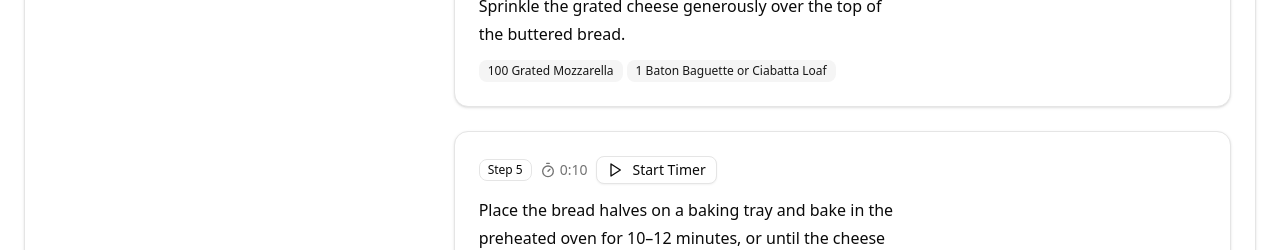
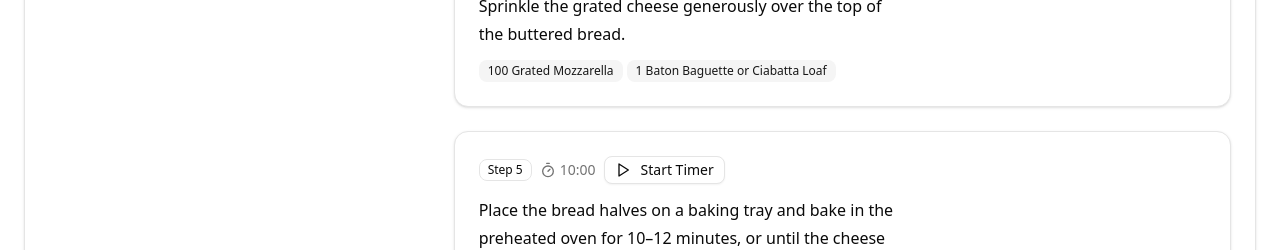
Before and after one commit to renja-g/culinary-vault-frontend, a Next.js app: page /recipes/cheesy-garlic-bread in a window 1280 px wide. Shown: the part 1025-1275 px from the top of the page. Built offline with nearby package versions, Linux system fonts and the light colour scheme.

Commit message:
Fix timer

```diff
--- a/components/recipe/InstructionStep.tsx
+++ b/components/recipe/InstructionStep.tsx
@@ -13,12 +13,12 @@ import {
   TooltipProvider,
   TooltipTrigger,
 } from "@/components/ui/tooltip";
-import { InstructionIngredient, RecipeImage, Ingredient } from "@/types/recipe";
+import { InstructionIngredient, RecipeImage, Ingredient, InstructionTimer } from "@/types/recipe";
 
 interface InstructionStepProps {
   stepNumber: number;
   instruction: string;
-  timer?: number | null;
+  timer?: InstructionTimer | null;
   ingredients?: InstructionIngredient[] | null;
   images?: RecipeImage[] | null;
   allIngredients: Ingredient[];
@@ -189,7 +189,7 @@ const InstructionStep = (props: InstructionStepProps) => {
               <Badge variant="outline" className="mr-2">
                 Step {stepNumber}
               </Badge>
-              {timer && <StepTimer duration={timer} />}
+              {timer && <StepTimer timer={timer} />}
             </div>
             <p className="leading-7">
               {highlightedInstruction}
--- a/components/recipe/StepTimer.tsx
+++ b/components/recipe/StepTimer.tsx
@@ -2,13 +2,29 @@
 import { useState, useEffect, useRef, useCallback } from "react";
 import { Button } from "@/components/ui/button";
 import { Timer, Play, Square } from "lucide-react";
+import { InstructionTimer, TimeUnit } from "@/types/recipe";
 
 interface StepTimerProps {
-  duration: number;
+  timer: InstructionTimer;
 }
 
-const StepTimer = ({ duration }: StepTimerProps) => {
-  const [timeLeft, setTimeLeft] = useState<number | null>(duration);
+const StepTimer = ({ timer }: StepTimerProps) => {
+  // Convert timer duration to seconds
+  const convertToSeconds = (duration: number, timeUnit: TimeUnit): number => {
+    switch (timeUnit) {
+      case TimeUnit.SECONDS:
+        return duration;
+      case TimeUnit.MINUTES:
+        return duration * 60;
+      case TimeUnit.HOURS:
+        return duration * 3600;
+      default:
+        return duration;
+    }
+  };
+
+  const totalDurationInSeconds = convertToSeconds(timer.duration, timer.timeUnit);
+  const [timeLeft, setTimeLeft] = useState<number | null>(totalDurationInSeconds);
   const [isRunning, setIsRunning] = useState(false);
   const [isBeeping, setIsBeeping] = useState(false);
   const audioContext = useRef<AudioContext | null>(null);
@@ -141,7 +157,7 @@ const StepTimer = ({ duration }: StepTimerProps) => {
     }
 
     initAudioContext(); // Initialize audio context on user interaction
-    setTimeLeft(duration);
+    setTimeLeft(totalDurationInSeconds);
     setIsRunning(true);
   };
 
@@ -158,7 +174,7 @@ const StepTimer = ({ duration }: StepTimerProps) => {
   };
 
   const resetTimer = () => {
-    setTimeLeft(duration);
+    setTimeLeft(totalDurationInSeconds);
     setIsRunning(false);
 
     if (isBeeping) {
@@ -167,9 +183,23 @@ const StepTimer = ({ duration }: StepTimerProps) => {
   };
 
   const formatTime = (seconds: number) => {
-    const mins = Math.floor(seconds / 60);
-    const secs = seconds % 60;
-    return `${mins}:${String(secs).padStart(2, '0')}`;
+    // If original timer was in hours and we have more than an hour left, show hours
+    if (timer.timeUnit === TimeUnit.HOURS && seconds >= 3600) {
+      const hours = Math.floor(seconds / 3600);
+      const mins = Math.floor((seconds % 3600) / 60);
+      const secs = seconds % 60;
+      return `${hours}:${String(mins).padStart(2, '0')}:${String(secs).padStart(2, '0')}`;
+    }
+    // If original timer was in hours but less than an hour left, or if in minutes and more than a minute left
+    else if (seconds >= 60) {
+      const mins = Math.floor(seconds / 60);
+      const secs = seconds % 60;
+      return `${mins}:${String(secs).padStart(2, '0')}`;
+    }
+    // Show just seconds if less than a minute or if original timer was in seconds
+    else {
+      return `${seconds}s`;
+    }
   };
 
   return (
@@ -177,7 +207,7 @@ const StepTimer = ({ duration }: StepTimerProps) => {
       <div className="flex items-center">
         <Timer className="w-4 h-4 mr-1 text-muted-foreground" />
         <span className="text-sm text-muted-foreground">
-          {timeLeft !== null ? formatTime(timeLeft) : formatTime(duration)}
+          {timeLeft !== null ? formatTime(timeLeft) : formatTime(totalDurationInSeconds)}
         </span>
       </div>
 
@@ -203,7 +233,7 @@ const StepTimer = ({ duration }: StepTimerProps) => {
         </Button>
       )}
 
-      {!isRunning && !isBeeping && timeLeft !== null && timeLeft !== duration && (
+      {!isRunning && !isBeeping && timeLeft !== null && timeLeft !== totalDurationInSeconds && (
         <Button
           variant="ghost"
           size="sm"
--- a/components/recipe/StepsSection.tsx
+++ b/components/recipe/StepsSection.tsx
@@ -26,7 +26,7 @@ const StepsSection = (props: StepsSectionProps) => {
           key={index}
           stepNumber={step.step}
           instruction={step.instruction}
-          timer={step.timer?.duration}
+          timer={step.timer}
           ingredients={step.ingredients}
           images={step.images}
           allIngredients={allIngredients}
```
